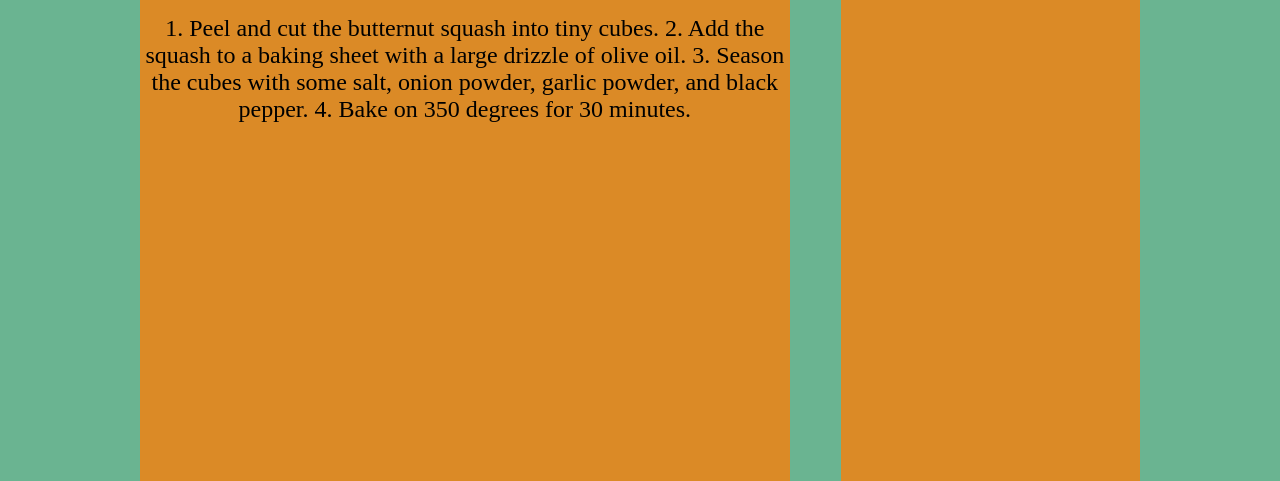
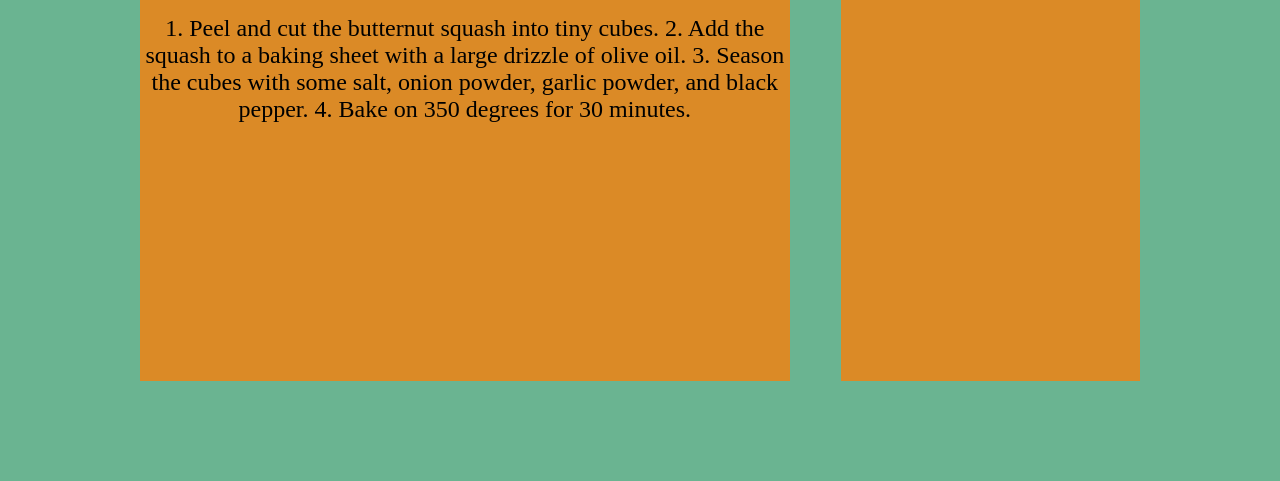
Before and after one commit to maribritto13/project-2, a plain HTML site: page stepone.html in a window 1280 px wide. Shown: the part 333-814 px from the top of the page. Drawn offline with Linux system fonts and the light colour scheme.

Commit message:
changes made
changes made

```diff
--- a/style.css
+++ b/style.css
@@ -83,12 +83,14 @@ body {
   background-color: rgb(219, 138, 38);
   grid-column: span 8;
   text-align: center;
+  margin-bottom: 100px;
 }
 
 .sidebar {
   grid-column: span 4;
   background-color: rgb(219, 138, 38);
   text-align: center;
+  margin-bottom: 100px;
 }
 
 .intercontent {
```
